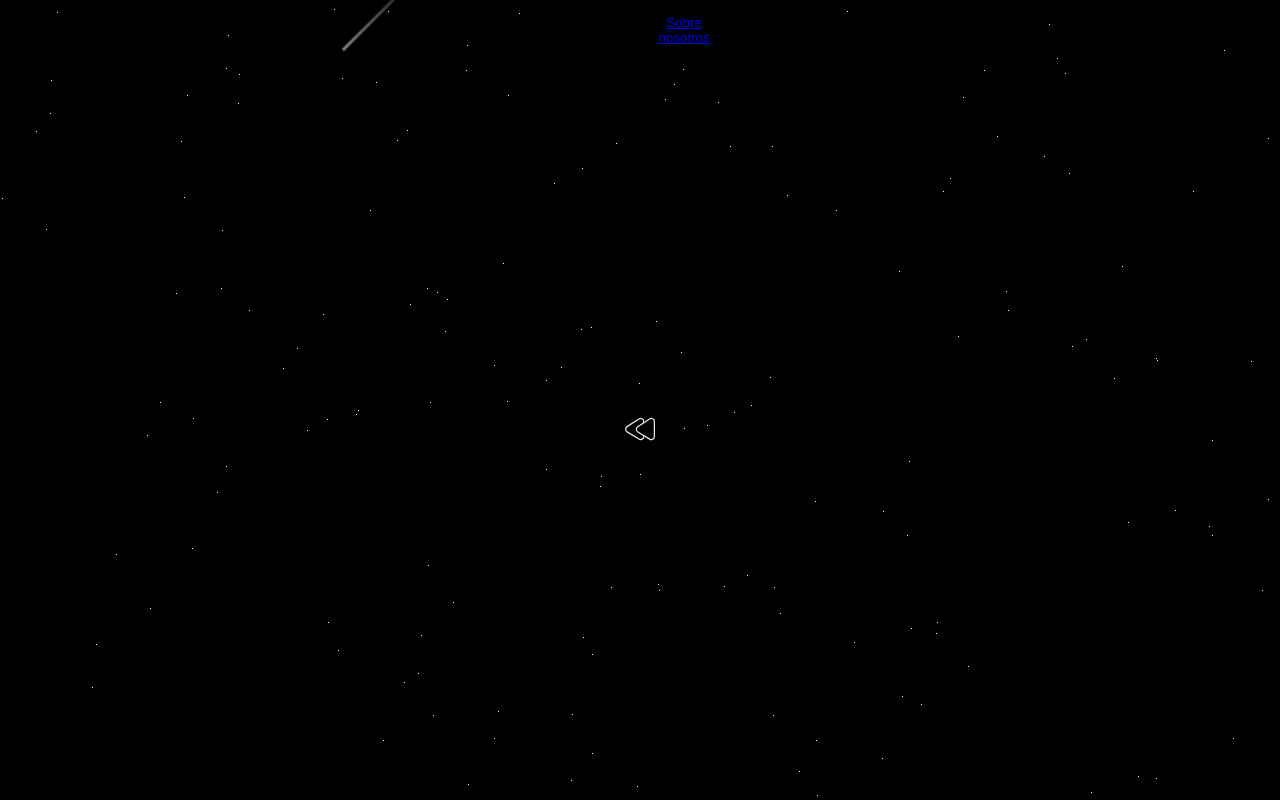
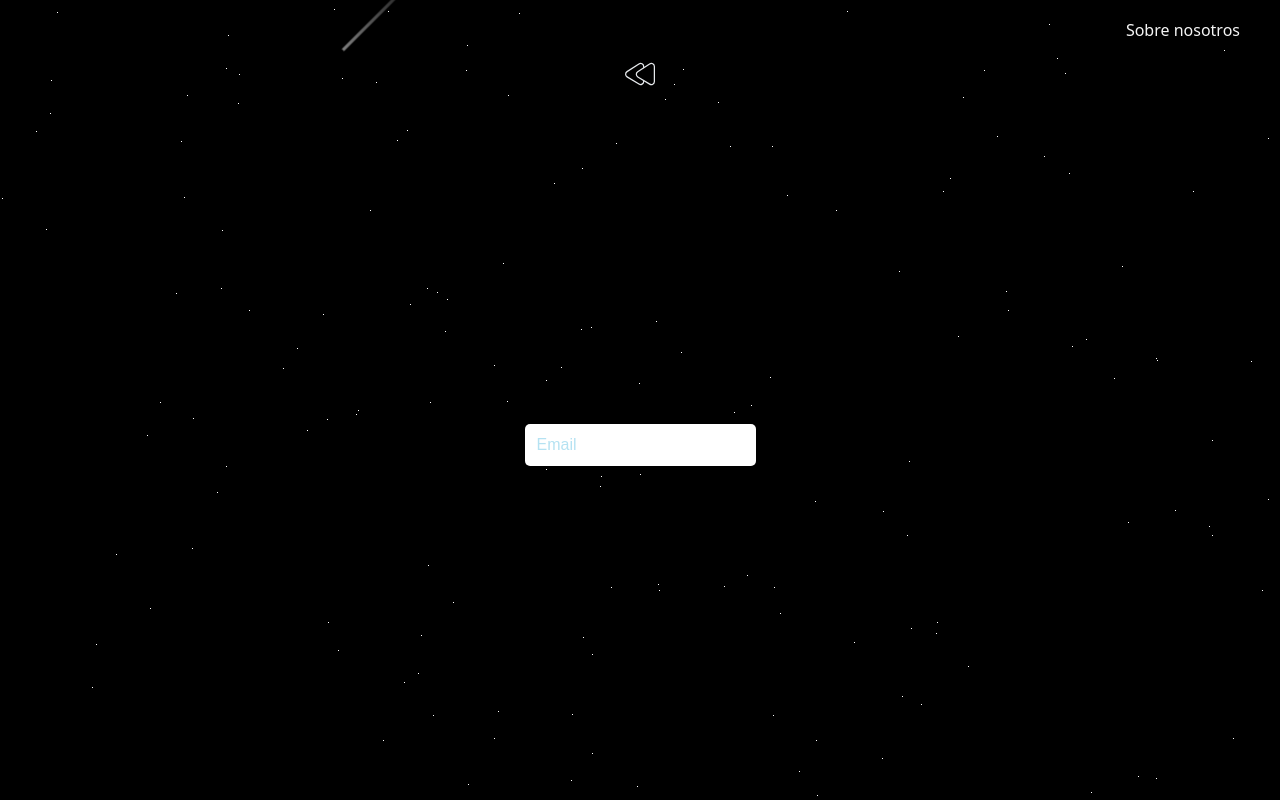
Before and after one commit to Nicolas-Sarmiento/Dou-frontend-vercel, a React (Vite) app: page /login in a window 1280 px wide. Both pictures are taken after a click on the button "Regístrate". Built offline with nearby package versions, Linux system fonts and the light colour scheme.

Commit message:
Style adjustment

```diff
--- a/src/components/header/header.css
+++ b/src/components/header/header.css
@@ -1,7 +1,6 @@
 .dou-header {
     display: flex;
-    justify-content: center;
-    gap: 30px;
+    justify-content: space-between;
     align-items: center;
     padding: 0 20px;
     height: 60px;
@@ -9,17 +8,28 @@
     color: #f5f5f5;
 }
 
+.dou-header.logged {
+    justify-content: space-between;
+}
 
 .dou-header-button {
-    display: flex;
-    align-items: center;
-    justify-content: center;
-    width: 40px;
-    height: 40px;
+    display: inline-block;
+    padding: 10px 20px;
     background-color: transparent;
+    color: #f5f5f5;
+    text-decoration: none;
+    font-size: 16px;
+    font-weight:400;
+    border-radius: 5px;
     border: none;
     cursor: pointer;
+    transition-duration: 0.3s;
 }
+
+.dou-header-button:hover {
+    color: #86d6f3;
+}
+
 .dou-main-button {
     border: none;
     background-color: inherit;
@@ -28,6 +38,9 @@
     font-weight: 500;
 }
 
+.dou-about {
+    text-decoration: none;
+}
 .dou-main-button:hover {
     color: #86d6f3;
 }
--- a/src/components/header/index.jsx
+++ b/src/components/header/index.jsx
@@ -39,7 +39,7 @@ export function Header () {
 
     return (
 
-        <div className="dou-header">
+        <div className={ user ? "dou-header logged":"dou-header"}>
             <button className="dou-main-button" onClick={handleMainClick}>
                 DOU
             </button>
@@ -55,7 +55,7 @@ export function Header () {
                                 className="avatar"
                                 onClick={handleAvatarClick}
                             />
-                                {/* Desplegable */}
+
                             {isDropdownVisible && (
                                 <div className={`dropdown ${isDropdownOpen ? "open" : ""}`}>
                                     <button onClick={handleLogout}>Cerrar sesión</button>
@@ -66,9 +66,7 @@ export function Header () {
                     </>
                 ) : (
                     <>
-                        <button className="dou-header-button">
-                            <Link to="/about">Sobre nosotros</Link>
-                        </button>
+                        <Link to="/about" className="dou-header-button">Sobre nosotros</Link>
                     </>
                 )}
             </nav>
--- a/src/components/login/RegisterForm.jsx
+++ b/src/components/login/RegisterForm.jsx
@@ -1,12 +1,29 @@
-import React from "react";
+import React, { useState } from "react";
 import { BackIcon } from "../dou_icons/BackIcon";
 import "../login/login.css";
 
 export function RegisterForm ( { onSwitchToLogin} ) {
+    const [email, setEmail] = useState("");
+    const [loading, setLoading] = useState(false);
+
+    const handleSubmit = async (e) => {
+        e.preventDefault();
+
+    }
     return (
         <div className="dou-login-container">
             <button className="dou-back-login" onClick={ onSwitchToLogin }><BackIcon className="dou-back-icon" /></button>
-            <div className="dou-register-form-container"></div>
+            <form onSubmit={handleSubmit} className="dou-login-form">
+                <input
+                    type="email"
+                    className="dou-login-input"
+                    name="email"
+                    placeholder="Email"
+                    value={email}
+                    onChange={(e) => setEmail(e.target.value)}
+                    required
+                />
+            </form>
         </div>
     );
 }
```
